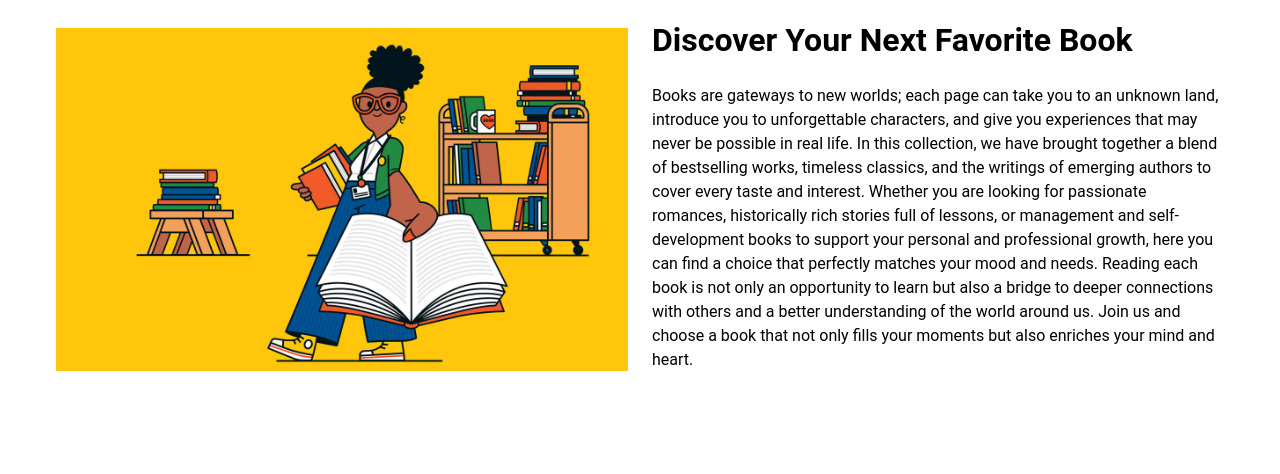
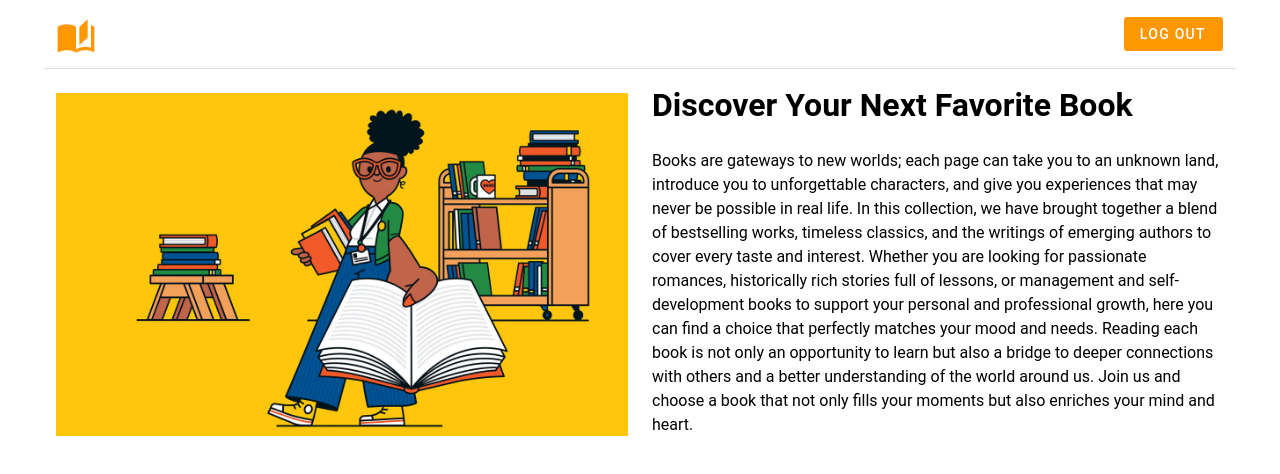
Before and after one commit to vidamohammadi/mana-maham-project, a Vue app: page /home in a window 1280 px wide. Shown: the top 474 px of the page. Built offline with nearby package versions, Linux system fonts and the light colour scheme.

Commit message:
add: create navbar and add to home page and use mdi for icon

```diff
--- a/package.json
+++ b/package.json
@@ -9,6 +9,7 @@
     "preview": "vite preview"
   },
   "dependencies": {
+    "@mdi/font": "^7.4.47",
     "axios": "^1.12.2",
     "pinia": "^3.0.3",
     "sweetalert2": "^11.23.0",
--- a/src/components/Home.vue
+++ b/src/components/Home.vue
@@ -1,15 +1,17 @@
 <template>
 <v-container >
+  <Navbar />
   <Header />
 </v-container>
 </template>
 
 <script>
 import Header from "./Header.vue";
+import Navbar from "./Navbar.vue";
 
 export default {
   name: "Home",
-  components: {Header}
+  components: {Navbar, Header}
 }
 </script>
 
--- /dev/null
+++ b/src/components/Navbar.vue
@@ -0,0 +1,27 @@
+<template>
+<v-row class="d-flex justify-space-between">
+<v-col cols="6">
+<v-icon color="orange" size="40">
+  mdi-book-open-page-variant
+</v-icon>
+</v-col>
+<v-col cols="6" dir="rtl">
+  <v-btn class="bg-orange" color="white" variant="outlined" @click="logOut">Log out</v-btn>
+</v-col>
+  <v-divider />
+</v-row>
+</template>
+
+<script setup>
+import { useRouter } from "vue-router"
+import '@mdi/font/css/materialdesignicons.css'
+
+const router = useRouter()
+const logOut = () =>{
+   router.push({ name: "login" })
+}
+</script>
+
+<style scoped>
+
+</style>
```
Also changed, not shown: 1 other file (tests, documents, lock files or other folders).
